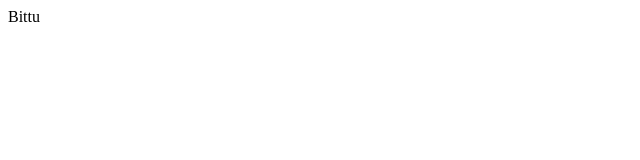
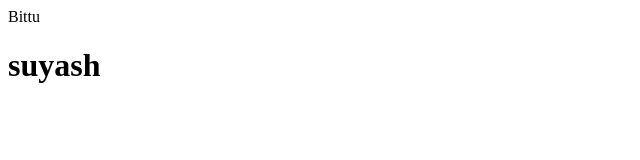
Before and after one commit to arnavsrivastava214/helixonGLobalPrivateLimitedFrontend, an Angular app: page / in a window 1280 px wide. Shown: the top 160 px of the page, without its empty margins (0-640 px from the left). Built offline with nearby package versions, Linux system fonts and the light colour scheme.

Commit message:
first commit

```diff
--- a/src/app/app.component.html
+++ b/src/app/app.component.html
@@ -1 +1,3 @@
 Bittu
+
+<h1>suyash</h1>
```
